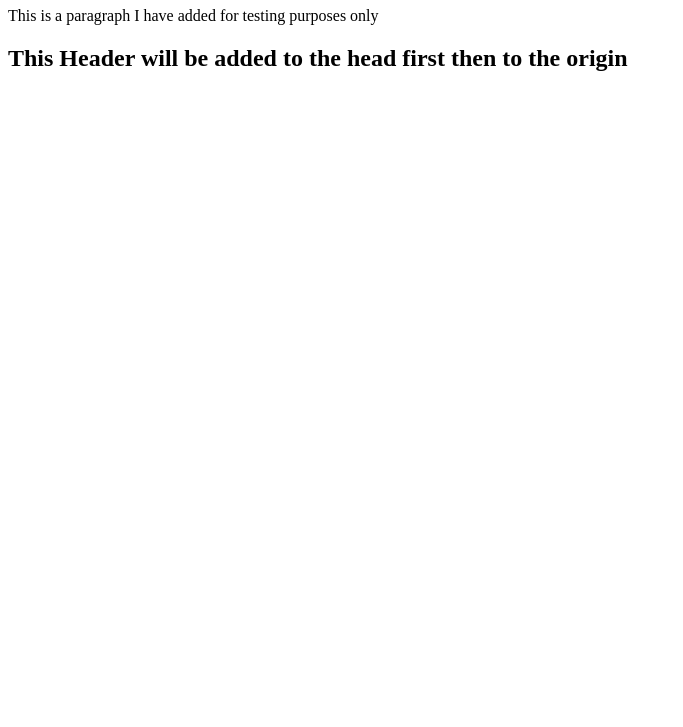
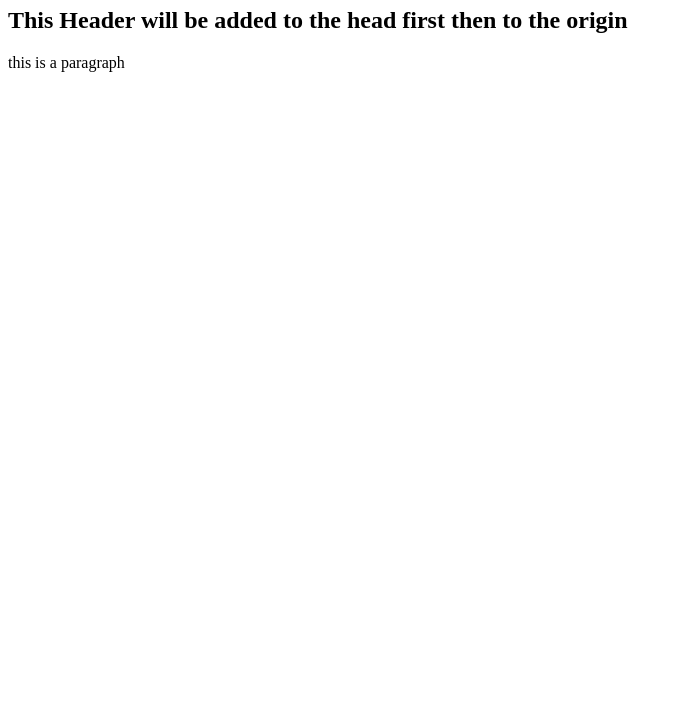
Before and after one commit to JustinLane/TEST, a plain HTML site: page index.html in a window 1280 px wide. Shown: the part 73-800 px from the top of the page, without its empty margins (0-683 px from the left). Drawn offline with Linux system fonts and the light colour scheme.

Commit message:
Deleted para, added para
Signed-off-by: Justin Lane <justin_lane@live.com>

```diff
--- a/index.html
+++ b/index.html
@@ -5,7 +5,8 @@
 	</head>
 	<body>
 		<h1>This is just a test</h1>
-		<p>This is a paragraph I have added for testing purposes only</p>
+
 		<h2>This Header will be added to the head first then to the origin</h2>
+		<p>this is a paragraph</p>
 	</body>
 </html>
```
